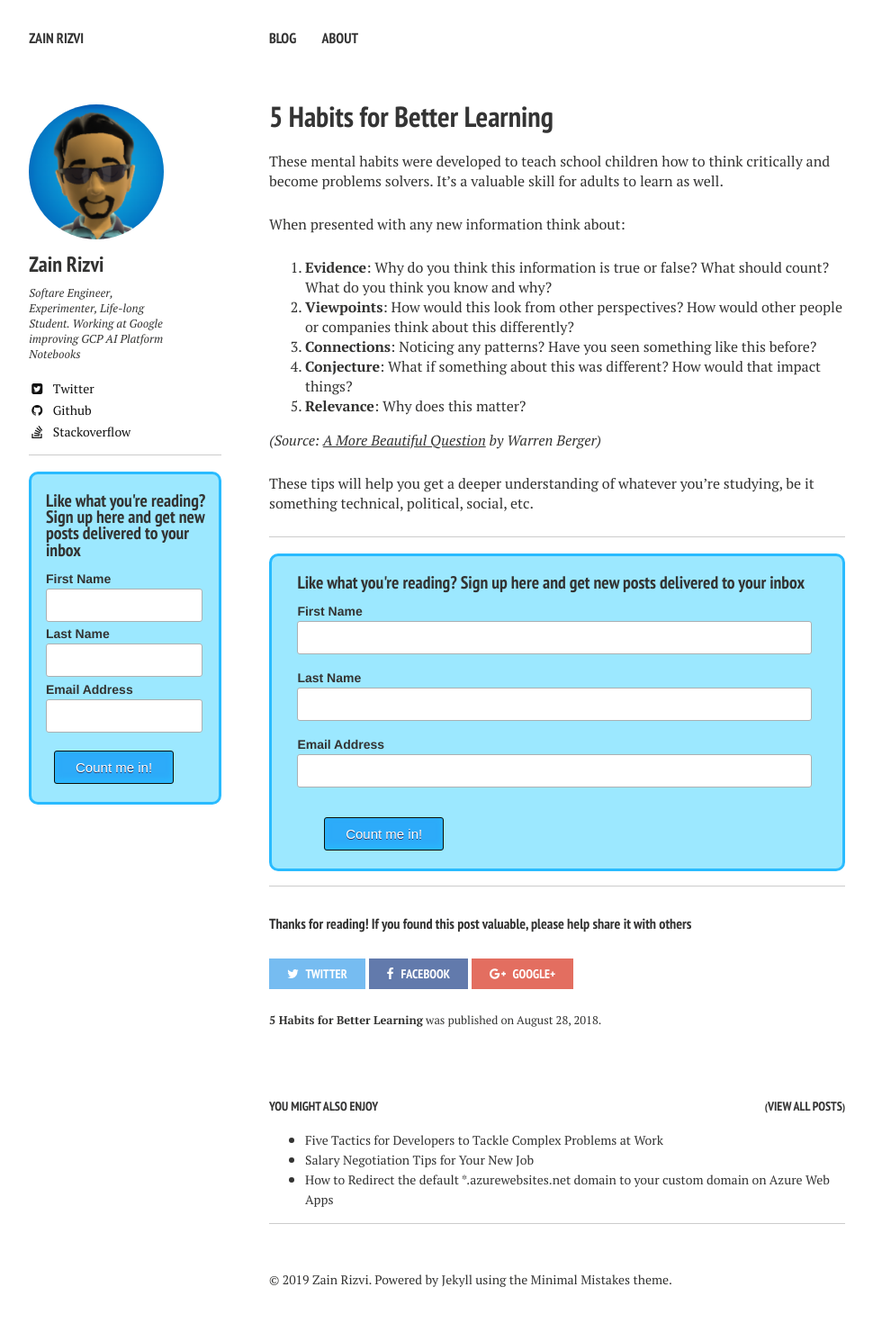
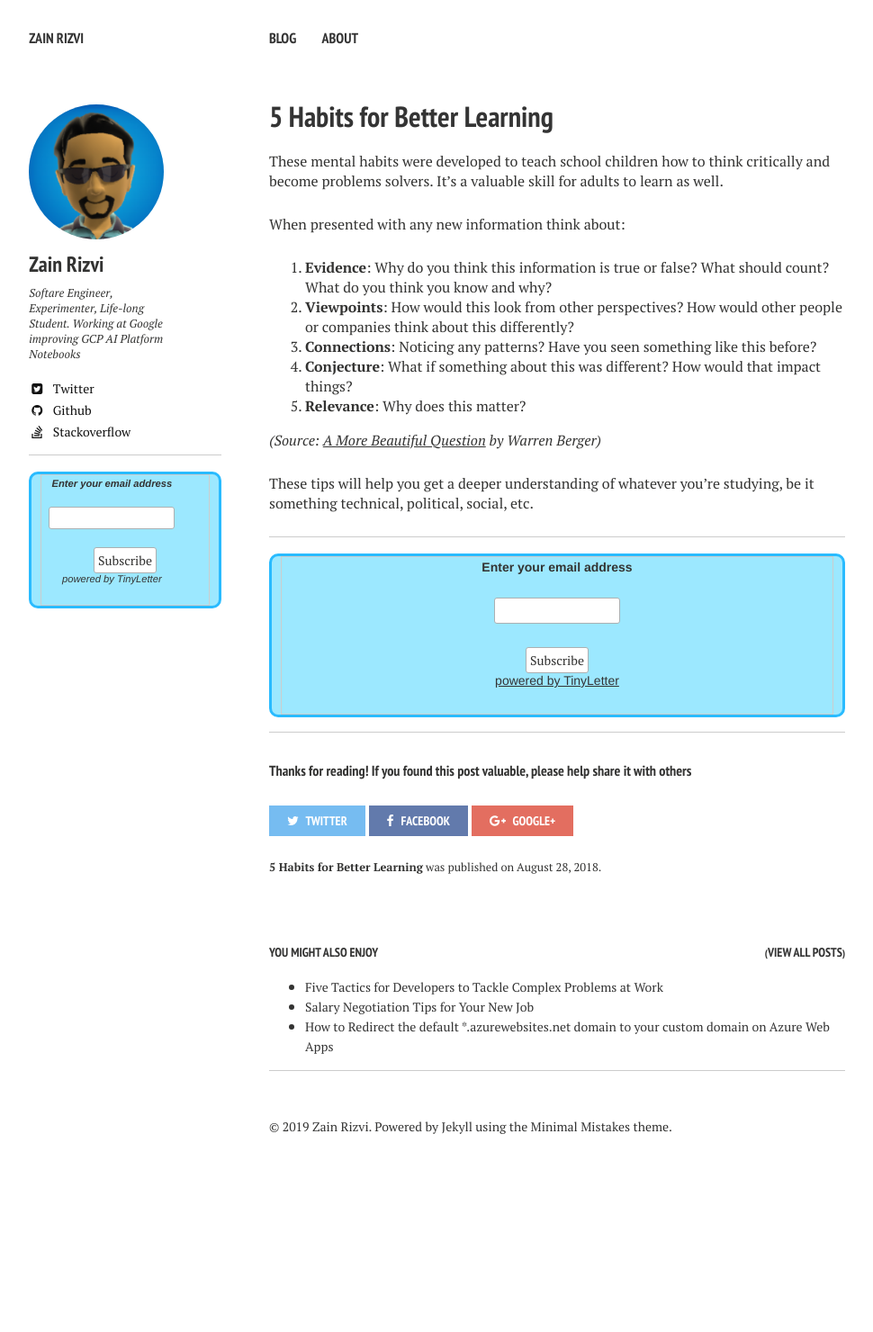
Before and after one commit to ZainRizvi/ZainRizvi.github.io, a Jekyll site: the page built from _posts/2018-08-28-five-habits-for-better-learning.md, in a window 1280 px wide. Shown: the whole page at 90% size, without its empty margins (21-991 px from the left). Built offline with Jekyll 4.4.1, drawn with Linux system fonts in a browser that asks for light colours; nearby versions of some CDN libraries; comment, search, counter and statistics services are not loaded; after the commit the page ends 1310 px from its top, so only the background shows below that.

Commit message:
switch to tinymail

```diff
--- a/_includes/_mailchimp-signup-block.html
+++ b/_includes/_mailchimp-signup-block.html
@@ -92,31 +92,7 @@
 </style>
 <!-- Begin MailChimp Signup Form -->
 <div class="mc_embed_signup" id="mc_embed_signup">
-<form action="//zainrizvi.us11.list-manage.com/subscribe/post?u=dbda45480a7b2dbd7af5b784e&amp;id=3978b7c9c7" method="post" id="mc-embedded-subscribe-form" name="mc-embedded-subscribe-form" class="validate" target="_blank" novalidate>
-    <div id="mc_embed_signup_scroll">
-    <h2>
-    {{ campaign.message }}
-    </h2>
-<div class="mc-field-group">
-    <label for="mce-FNAME">First Name </label>
-    <input type="text" value="" name="FNAME" class="" id="mce-FNAME">
-</div>
-<div class="mc-field-group">
-    <label for="mce-LNAME">Last Name </label>
-    <input type="text" value="" name="LNAME" class="" id="mce-LNAME">
-</div>
-<div class="mc-field-group">
-    <label for="mce-EMAIL">Email Address </label>
-    <input type="email" value="" name="EMAIL" class="required email" id="mce-EMAIL">
-</div>
-    <div id="mce-responses" class="clear">
-        <div class="response" id="mce-error-response" style="display:none"></div>
-        <div class="response" id="mce-success-response" style="display:none"></div>
-    </div>    <!-- real people should not fill this in and expect good things - do not remove this or risk form bot signups-->
-    <div style="position: absolute; left: -5000px;" aria-hidden="true"><input type="text" name="b_dbda45480a7b2dbd7af5b784e_3978b7c9c7" tabindex="-1" value=""></div>
-    <div class="clear"><input type="submit" value="{{ campaign.submitText }}" name="subscribe" id="mc-embedded-subscribe" class="button"></div>
-    </div>
-</form>
+ <form style="border:1px solid #ccc;padding:3px;text-align:center;" action="https://tinyletter.com/ZainRizvi" method="post" target="popupwindow" onsubmit="window.open('https://tinyletter.com/ZainRizvi', 'popupwindow', 'scrollbars=yes,width=800,height=600');return true"><p><label for="tlemail">Enter your email address</label></p><p><input type="text" style="width:140px" name="email" id="tlemail" /></p><input type="hidden" value="1" name="embed"/><input type="submit" value="Subscribe" /><p><a href="https://tinyletter.com" target="_blank">powered by TinyLetter</a></p></form>
 </div>
 <script type='text/javascript' src='//s3.amazonaws.com/downloads.mailchimp.com/js/mc-validate.js'></script><script type='text/javascript'>(function($) {window.fnames = new Array(); window.ftypes = new Array();fnames[1]='FNAME';ftypes[1]='text';fnames[2]='LNAME';ftypes[2]='text';fnames[0]='EMAIL';ftypes[0]='email';}(jQuery));var $mcj = jQuery.noConflict(true);</script>
 <!--End mc_embed_signup-->
```
